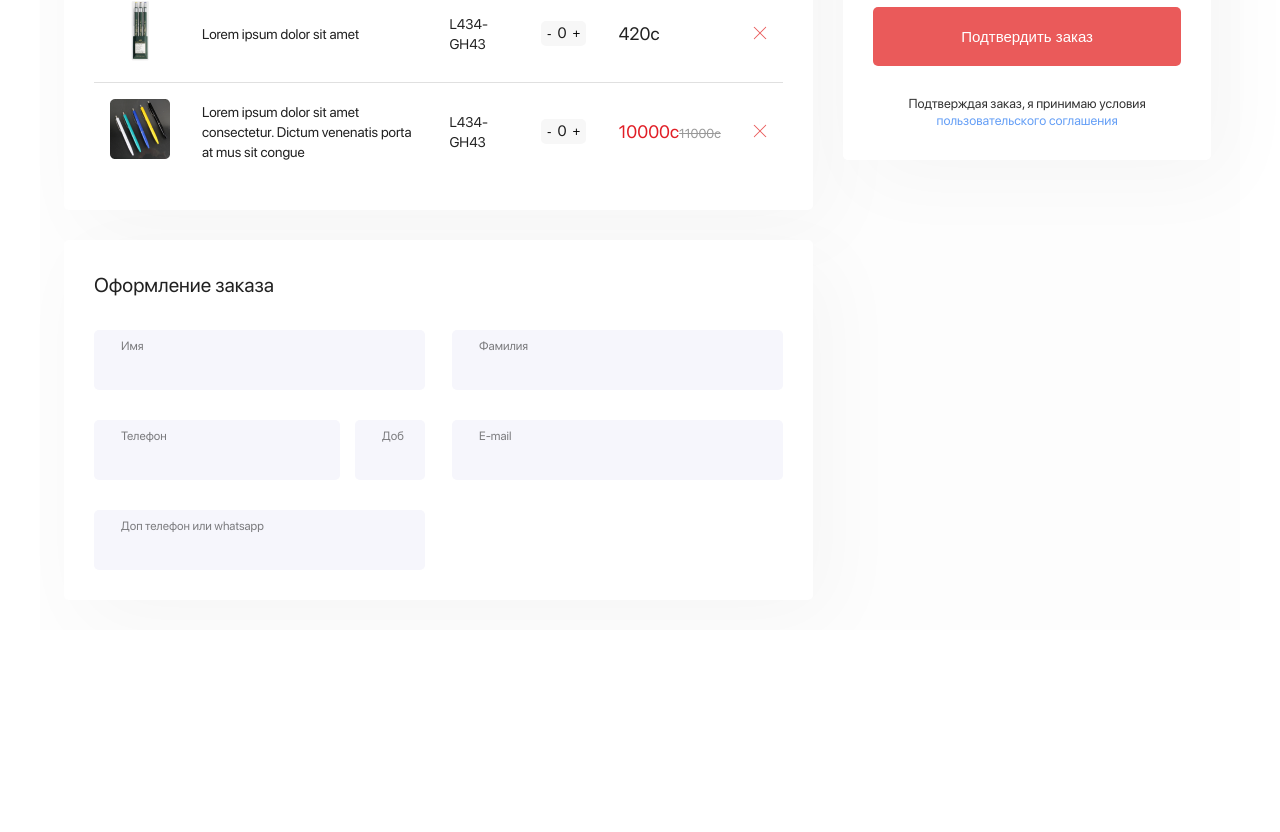
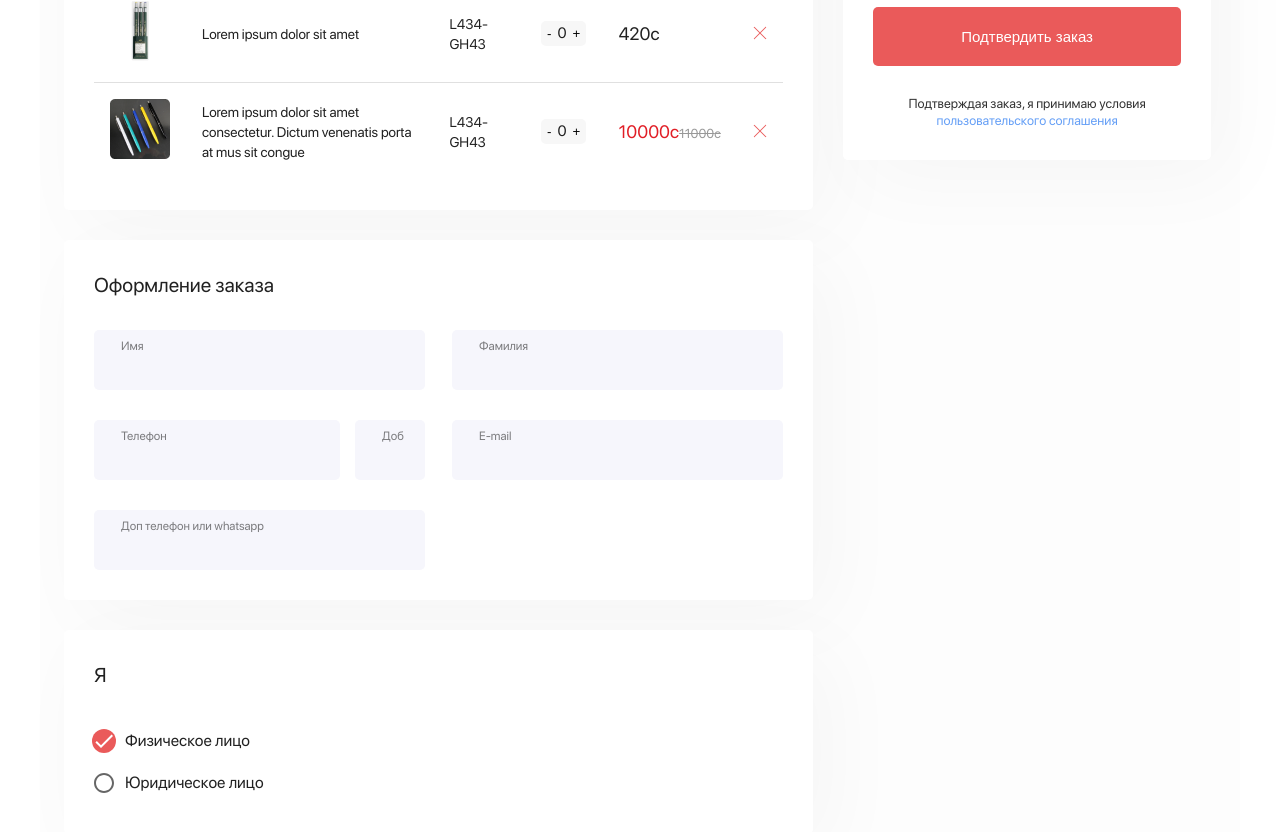
Before and after one commit to TolgonaiA/Shop-orderPage, a React (Create React App) app: page / in a window 1280 px wide. Shown: the part 591-1423 px from the top of the page. Before the commit the page ends 1221 px from the top, so only its background shows below. Built offline with nearby package versions, Linux system fonts and the light colour scheme.

Commit message:
client status section finished

```diff
--- /dev/null
+++ b/src/containers/ClientInfo/ClientInfo.js
@@ -0,0 +1,34 @@
+import React, {useState} from 'react';
+import {Box, FormControl, FormControlLabel, FormLabel, Radio, RadioGroup, Typography} from "@mui/material";
+import {styled} from "@mui/material/styles";
+import CheckIcon from '@mui/icons-material/Check';
+
+
+const ClientInfo = () => {
+  const [value, setValue] = useState('personal');
+
+  const handleChange = (event) => {
+    setValue(event.target.value);
+  };
+  return (
+    <Box className='order-place'>
+      <Typography sx={{padding: '0', fontSize: '20px'}} >Я</Typography>
+      <Box sx={{padding: '30px 0'}}>
+        <FormControl>
+          <RadioGroup
+            aria-labelledby="demo-controlled-radio-buttons-group"
+            name="controlled-radio-buttons-group"
+            value={value}
+            onChange={handleChange}
+          >
+            <FormControlLabel value="personal" control={<Radio checkedIcon={<CheckIcon sx={{background: '#EA5A5A', borderRadius: '50%',color: '#fff', width: '24px', height: '24px'}}/>}></Radio>} label="Физическое лицо" />
+            <FormControlLabel value="company" control={<Radio checkedIcon={<CheckIcon sx={{background: '#EA5A5A', borderRadius: '50%',color: '#fff', width: '24px', height: '24px'}}/>}></Radio>} label="Юридическое лицо" />
+          </RadioGroup>
+        </FormControl>
+      </Box>
+    </Box>
+
+  );
+};
+
+export default ClientInfo;
--- a/src/containers/Order/Order.js
+++ b/src/containers/Order/Order.js
@@ -4,6 +4,7 @@ import Basket from "../Basket/Basket";
 import './Order.css';
 import OrderAmount from "../OrderAmount/OrderAmount";
 import OrderPlace from "../OrderPlace/OrderPlace";
+import ClientInfo from "../ClientInfo/ClientInfo";
 
 
 const Order = () => {
@@ -15,6 +16,7 @@ const Order = () => {
         <Box sx={{maxWidth: '65%'}}>
           <Basket/>
           <OrderPlace/>
+          <ClientInfo/>
         </Box>
         <Box sx={{marginLeft: '30px', width: '32%'}}>
           <OrderAmount/>
```
Also changed, not shown: src/assets/vector.png (added).
